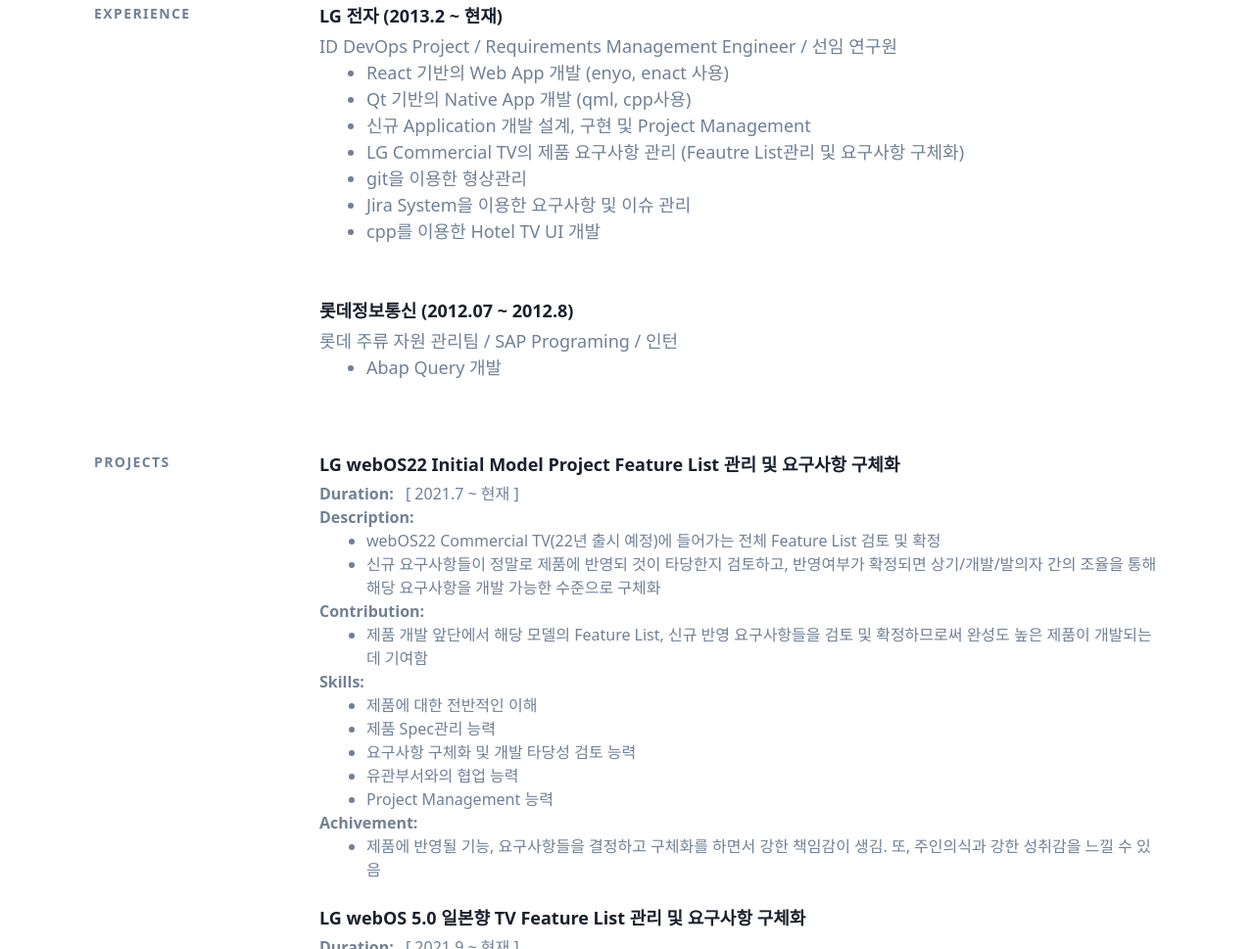
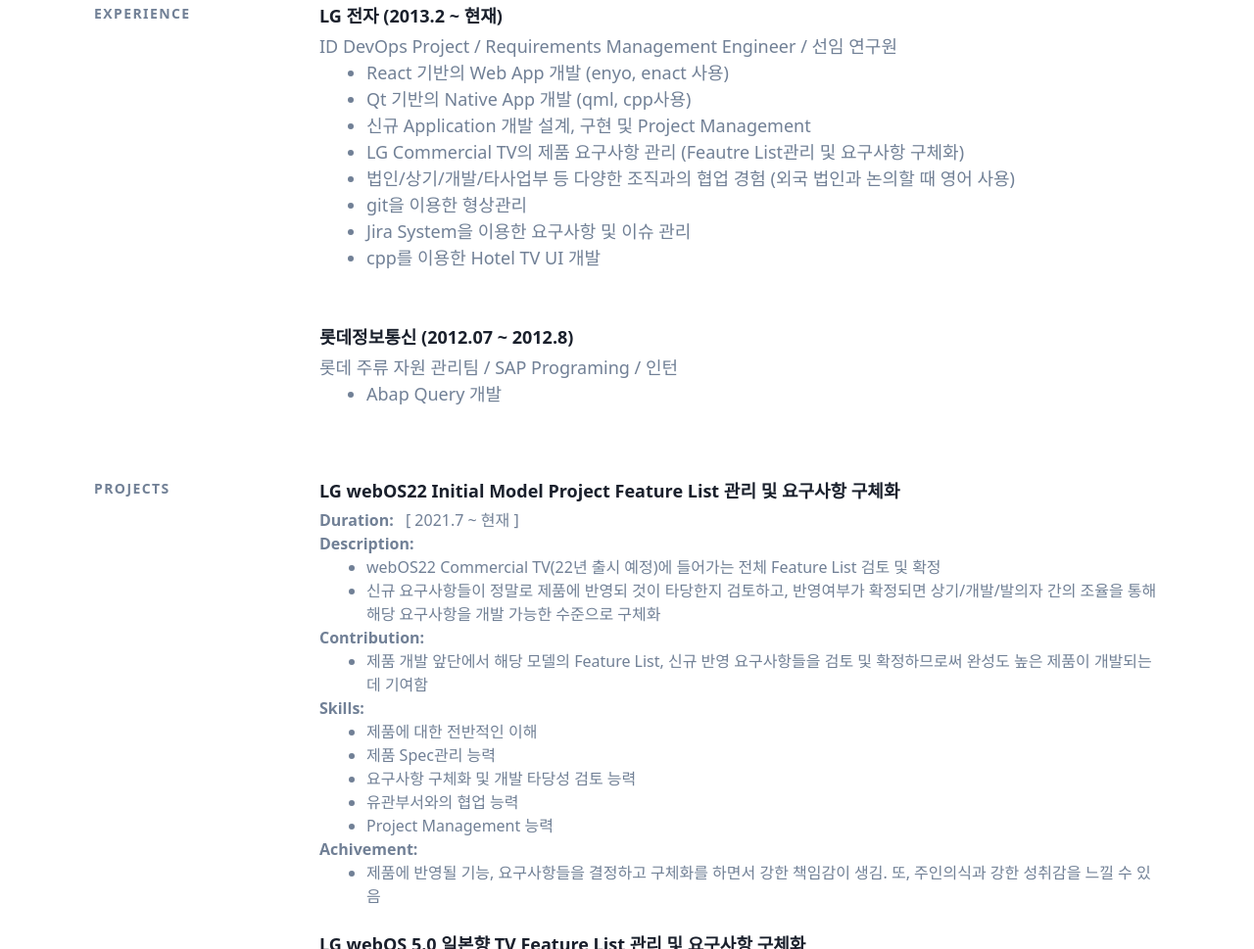
Before and after one commit to hajung2/portfolio, a plain HTML site: page index.html in a window 1280 px wide. Shown: the part 1676-2645 px from the top of the page at 98% size. Drawn offline with Linux system fonts and the light colour scheme.

Commit message:
add requirement manager part4

```diff
--- a/index.html
+++ b/index.html
@@ -140,6 +140,7 @@
                     <li>Qt 기반의 Native App 개발 (qml, cpp사용) </li>
                     <li>신규 Application 개발 설계, 구현 및 Project Management</li>
 					<li>LG Commercial TV의 제품 요구사항 관리 (Feautre List관리 및 요구사항 구체화)</li>
+					<li>법인/상기/개발/타사업부 등 다양한 조직과의 협업 경험 (외국 법인과 논의할 때 영어 사용)</li>
 					<li>git을 이용한 형상관리</li>
 					<li>Jira System을 이용한 요구사항 및 이슈 관리</li>
 					<li>cpp를 이용한 Hotel TV UI 개발</li>
```
